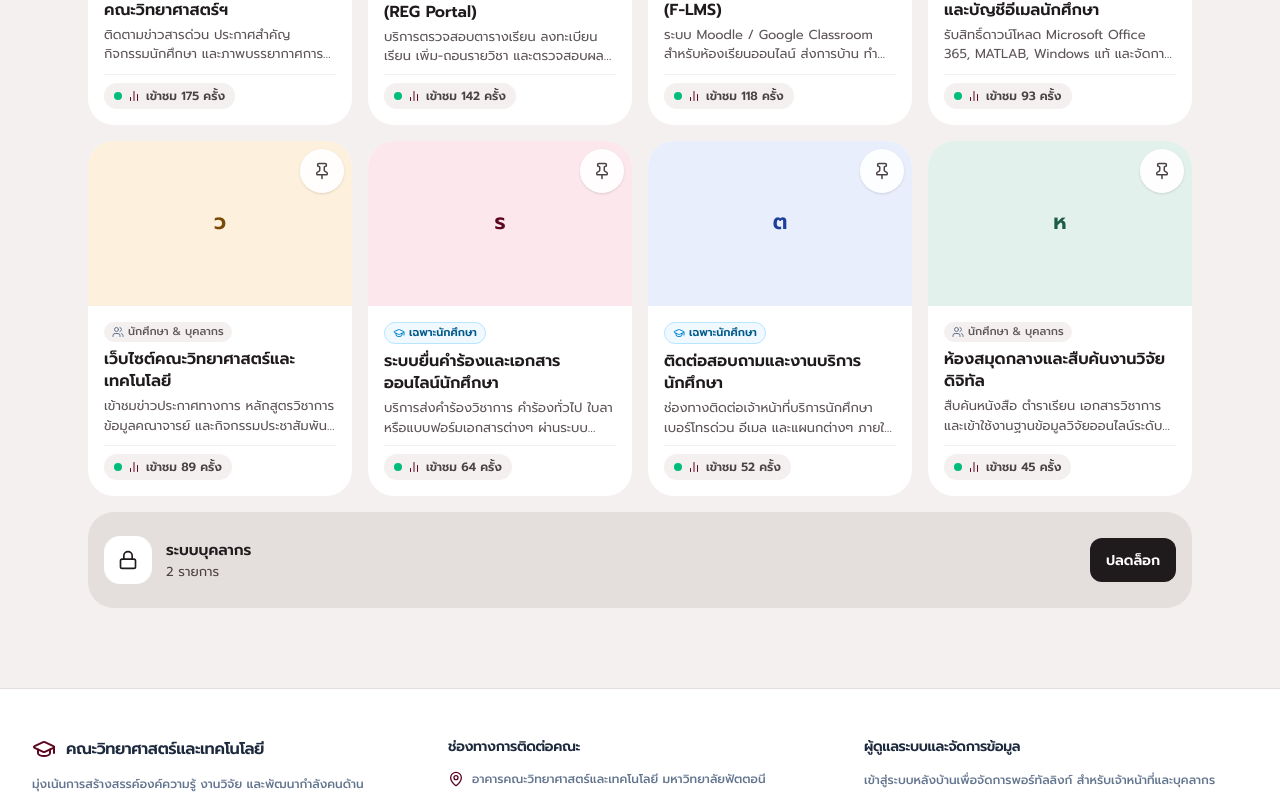
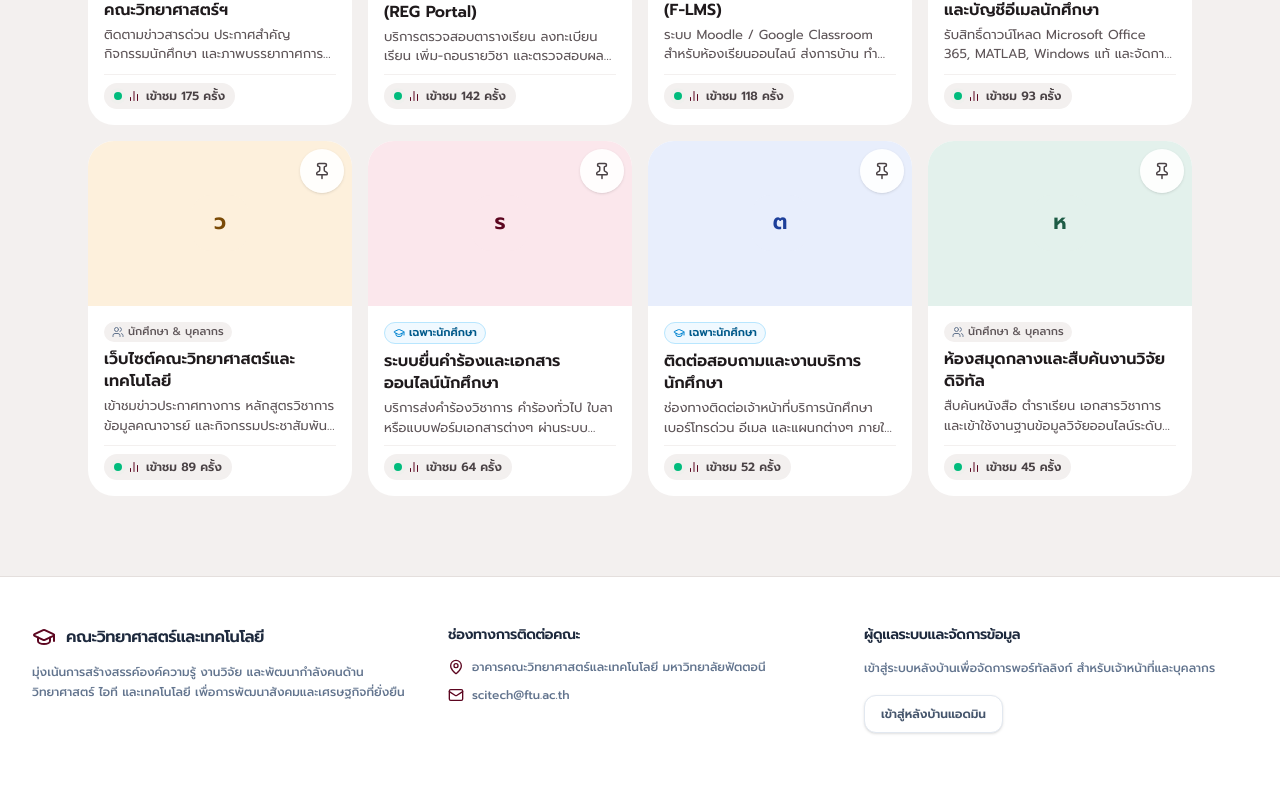
Before and after one commit to afitree-ship-it/Link-Hub-FST, a React (Vite) app: page / in a window 1280 px wide. Shown: the part 603-1397 px from the top of the page. Built offline with nearby package versions, Linux system fonts and the light colour scheme; no server answers; a web font is replaced by a local one.

Commit message:
Hide locked staff systems teaser from student view

```diff
--- a/src/App.tsx
+++ b/src/App.tsx
@@ -825,13 +825,6 @@ export default function App() {
     [myPins, links, viewMode]
   );
 
-  const staffLinkCount = useMemo(() => {
-    return links.filter(l => {
-      const aud = l.targetAudience || (l.isStaffOnly ? 'staff' : 'both');
-      return aud === 'staff';
-    }).length;
-  }, [links]);
-
   // Bento order: faculty pins first, then most clicked. Two feature tiles, one wide tile, the rest small.
   const bentoItems = useMemo(() => {
     if (searchQuery) {
@@ -1062,22 +1055,6 @@ export default function App() {
                 onDelete={handleDeleteLink}
               />
             ))
-          )}
-
-          {/* Locked staff systems teaser */}
-          {!loading && viewMode === "student" && staffLinkCount > 0 && !searchQuery && (
-            <div className="col-span-2 lg:col-span-4 bg-[#e4dfdd] rounded-[22px] sm:rounded-[26px] p-4 flex items-center gap-3.5 min-h-[96px]">
-              <span className="w-12 h-12 rounded-2xl bg-white flex items-center justify-center shrink-0">
-                <Lock className="w-5 h-5" aria-hidden="true" />
-              </span>
-              <span className="flex-1 min-w-0">
-                <span className="block text-[15px] font-semibold">ระบบบุคลากร</span>
-                <span className="block text-[13px] text-[#4a4245]">{staffLinkCount} รายการ</span>
-              </span>
-              <button type="button" onClick={handleStaffTabClick} className="text-[14px] font-semibold bg-[#1f1a1c] text-white px-4 min-h-11 rounded-xl cursor-pointer shrink-0">
-                ปลดล็อก
-              </button>
-            </div>
           )}
         </div>
       </main>
```
